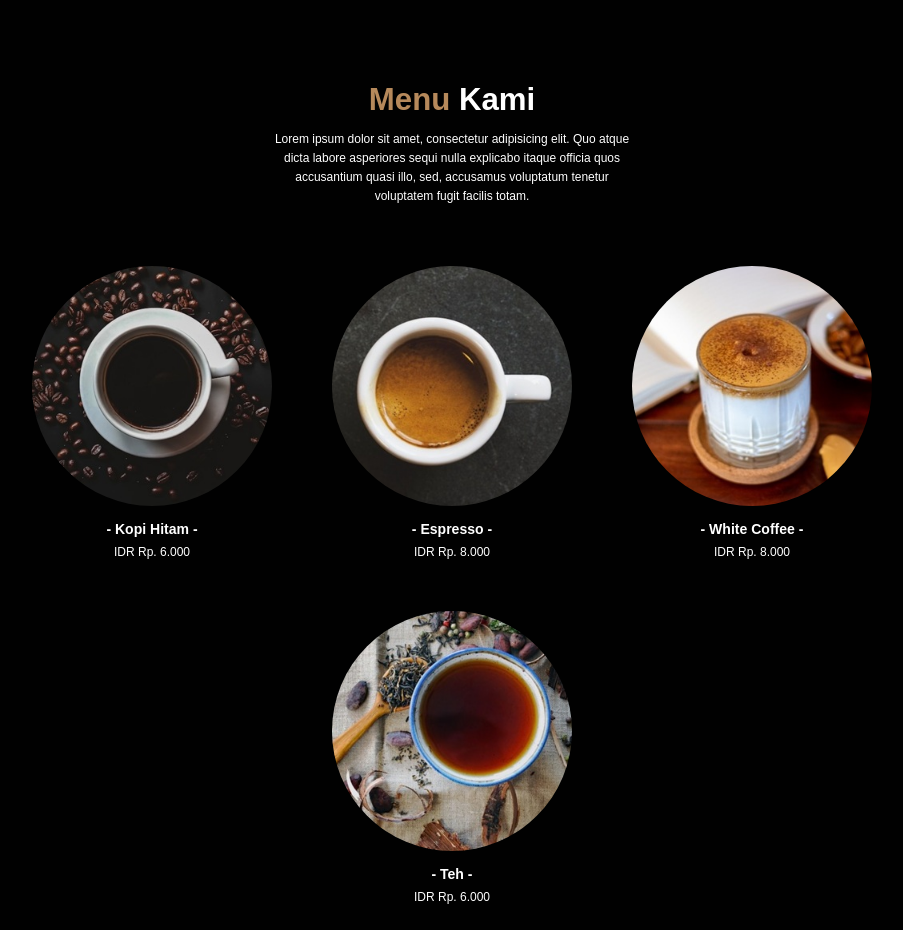
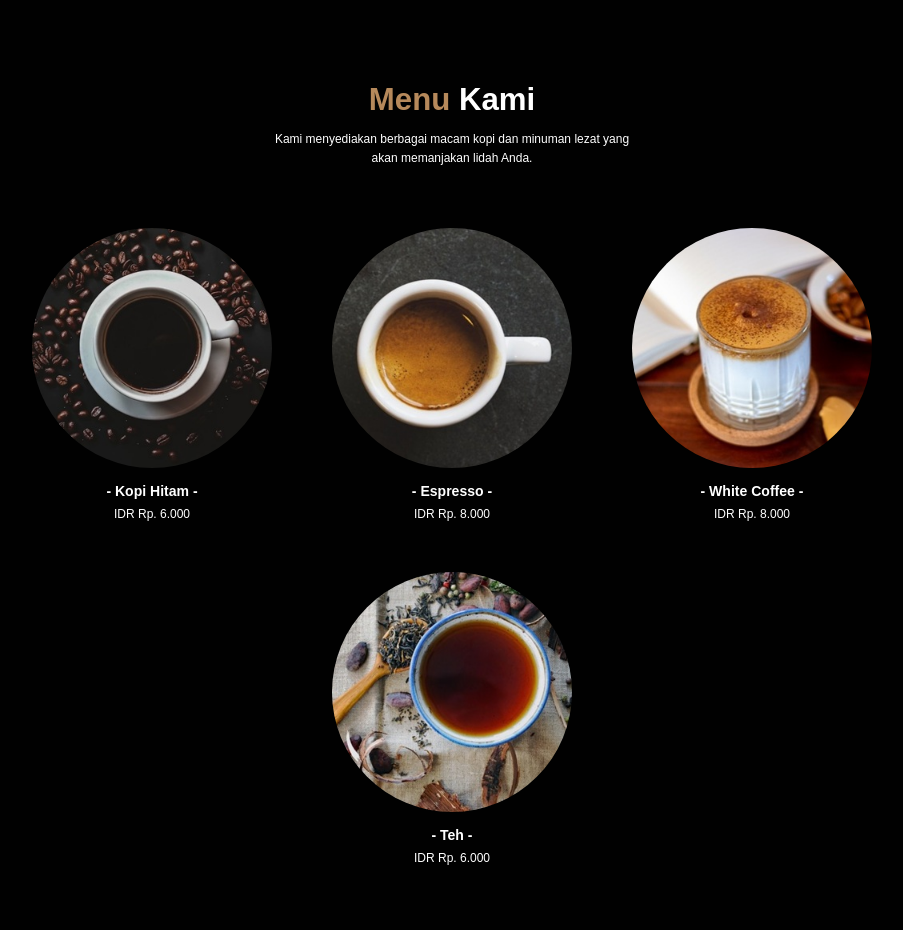
Before and after one commit to QueTabe/TR-Kopi, a plain HTML site: page index.html in a window 1280 px wide. Shown: the part 1460-2390 px from the top of the page, without its empty margins (188-1091 px from the left). Drawn offline with nearby package versions, Linux system fonts and the light colour scheme.

Commit message:
ganti deskripsi menu kami

```diff
--- a/index.html
+++ b/index.html
@@ -66,7 +66,7 @@
     <!-- Menu section start-->
      <section id="menu" class="menu">
        <h2 ><span>Menu</span> Kami</h2>
-       <p>Lorem ipsum dolor sit amet, consectetur adipisicing elit. Quo atque dicta labore asperiores sequi nulla explicabo itaque officia quos accusantium quasi illo, sed, accusamus voluptatum tenetur voluptatem fugit facilis totam.</p>
+       <p>Kami menyediakan berbagai macam kopi dan minuman lezat yang akan memanjakan lidah Anda.</p>
 
        <div class="row">
           <div class="menu-card">
```
